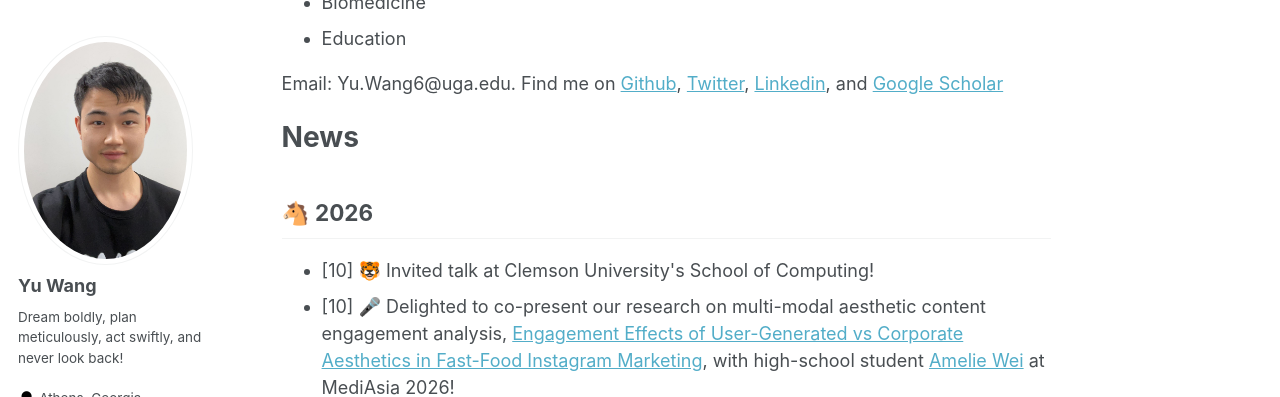
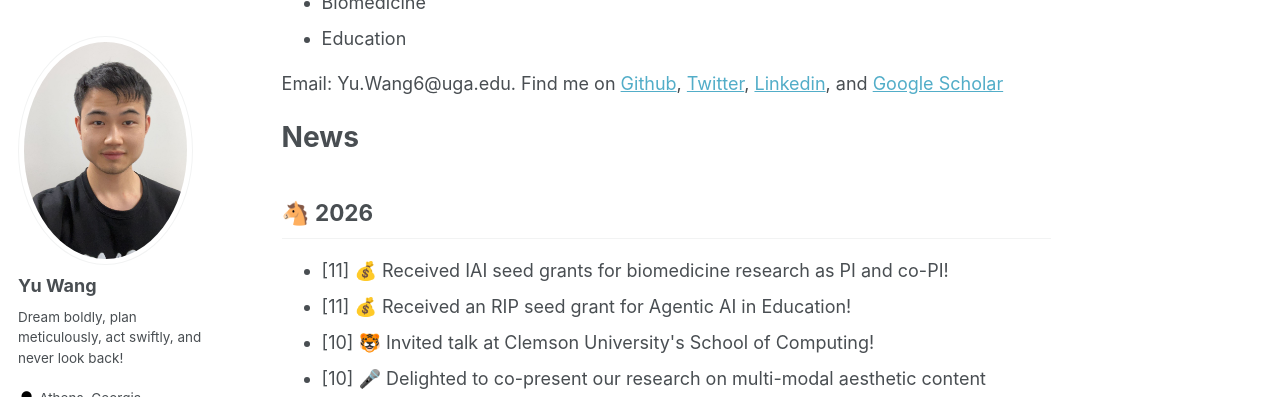
Before and after one commit to yuwang0103/yuwang0103.github.io, a Jekyll site: the page built from _pages/about.md, in a window 1280 px wide and 900 px high, scrolled down 999 px, cut to the strip 0-397 px from the top of the window. Built offline with Jekyll 4.4.1, drawn with Linux system fonts in a browser that asks for light colours.

Commit message:
Add November IAI and RIP seed grant news

```diff
--- a/_pages/about.md
+++ b/_pages/about.md
@@ -35,6 +35,8 @@ News
 🐴 2026
 -----
 <ul>
+<li>[11] 💰 Received IAI seed grants for biomedicine research as PI and co-PI!</li>
+<li>[11] 💰 Received an RIP seed grant for Agentic AI in Education!</li>
 <li>[10] 🐯 Invited talk at Clemson University's School of Computing!</li>
 <li>[10] 🎤 Delighted to co-present our research on multi-modal aesthetic content engagement analysis, <a href="https://mediasia.iafor.org/presentation/submission112733/">Engagement Effects of User-Generated vs Corporate Aesthetics in Fast-Food Instagram Marketing</a>, with high-school student <a href="https://www.linkedin.com/in/ameliewei">Amelie Wei</a> at MediAsia 2026!
 <iframe src="https://player.vimeo.com/video/1237839665?dnt=1" title="MediAsia 2026 presentation: Engagement Effects of User-Generated vs Corporate Aesthetics in Fast-Food Instagram Marketing" width="760" height="428" frameborder="0" loading="lazy" allow="autoplay; fullscreen; picture-in-picture" allowfullscreen></iframe>
```
